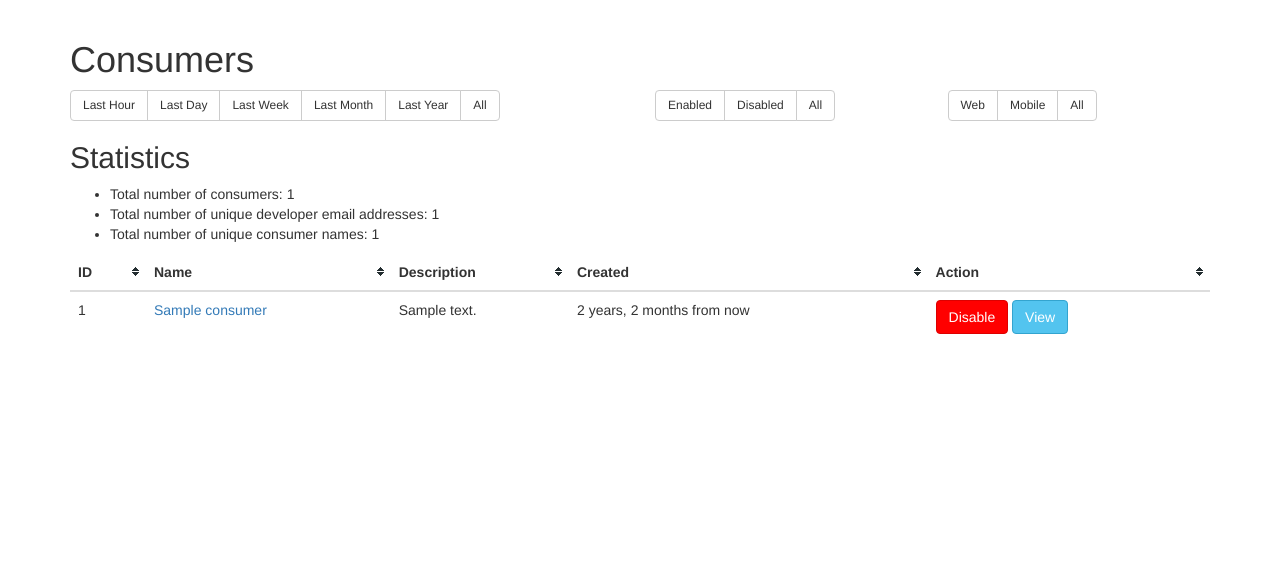
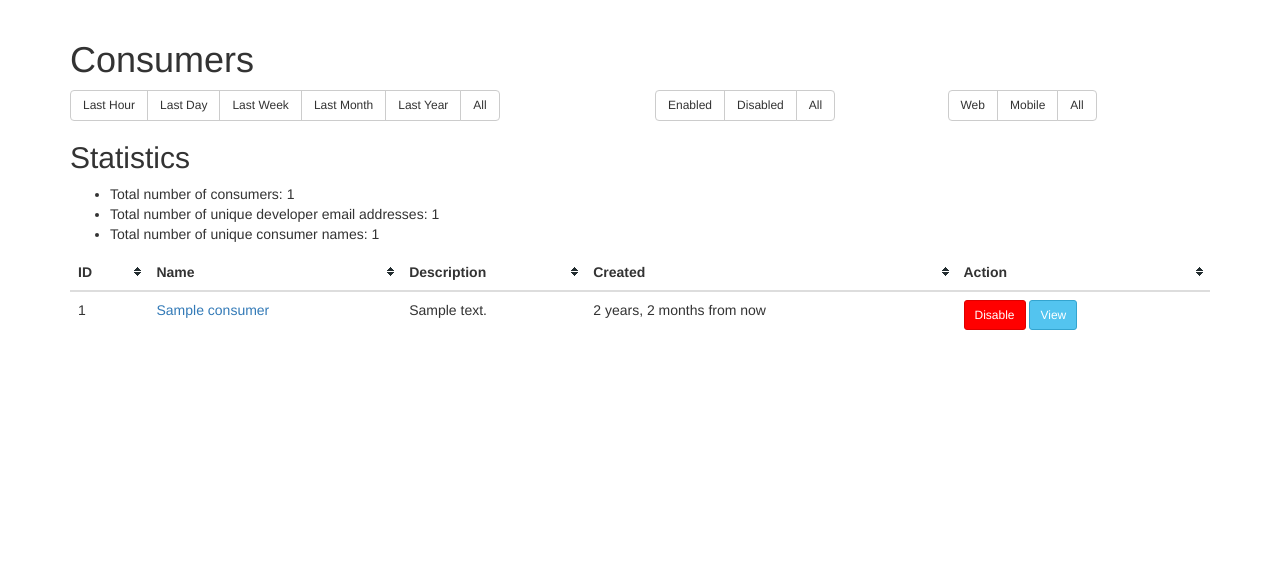
Before and after one commit to OpenBankProject/API-Manager, a Django app: template apimanager/consumers/templates/consumers/index.html in a window 1280 px wide. Shown: the part 50-624 px from the top of the page. Run offline with Django 3.2, Linux system fonts and the light colour scheme; the template is opened without the code that fills it: most values are stand-ins (such as "Sample title", 1, 10 or a date in 2020); parts of the project's set-up code (start-up, migrations or seed data) failed here and were passed over; some libraries are stand-ins or nearby versions.

Commit message:
Made actions buttons small in consumers index

```diff
--- a/apimanager/consumers/templates/consumers/index.html
+++ b/apimanager/consumers/templates/consumers/index.html
@@ -70,8 +70,8 @@
 				<td class="actions">
 					<form action="{% if consumer.enabled %}{% url 'consumers-disable' consumer.consumer_id %}{% else %}{% url 'consumers-enable' consumer.consumer_id %}{% endif %}?{{ request.GET.urlencode }}" method="post">
 						{% csrf_token %}
-						{% if consumer.enabled %}<button class="btn btn-primary btn-red">Disable</button>{% else %}<button class="btn btn-primary btn-green">Enable</button>{% endif %}
-							<a href="{{ url_detail }}" class="btn btn-primary" role="button">View</a>
+						{% if consumer.enabled %}<button class="btn btn-primary btn-sm btn-red">Disable</button>{% else %}<button class="btn btn-primary btn-green btn-sm">Enable</button>{% endif %}
+							<a href="{{ url_detail }}" class="btn btn-primary btn-sm" role="button">View</a>
 					</form>
 				</td>
 			</tr>
```
